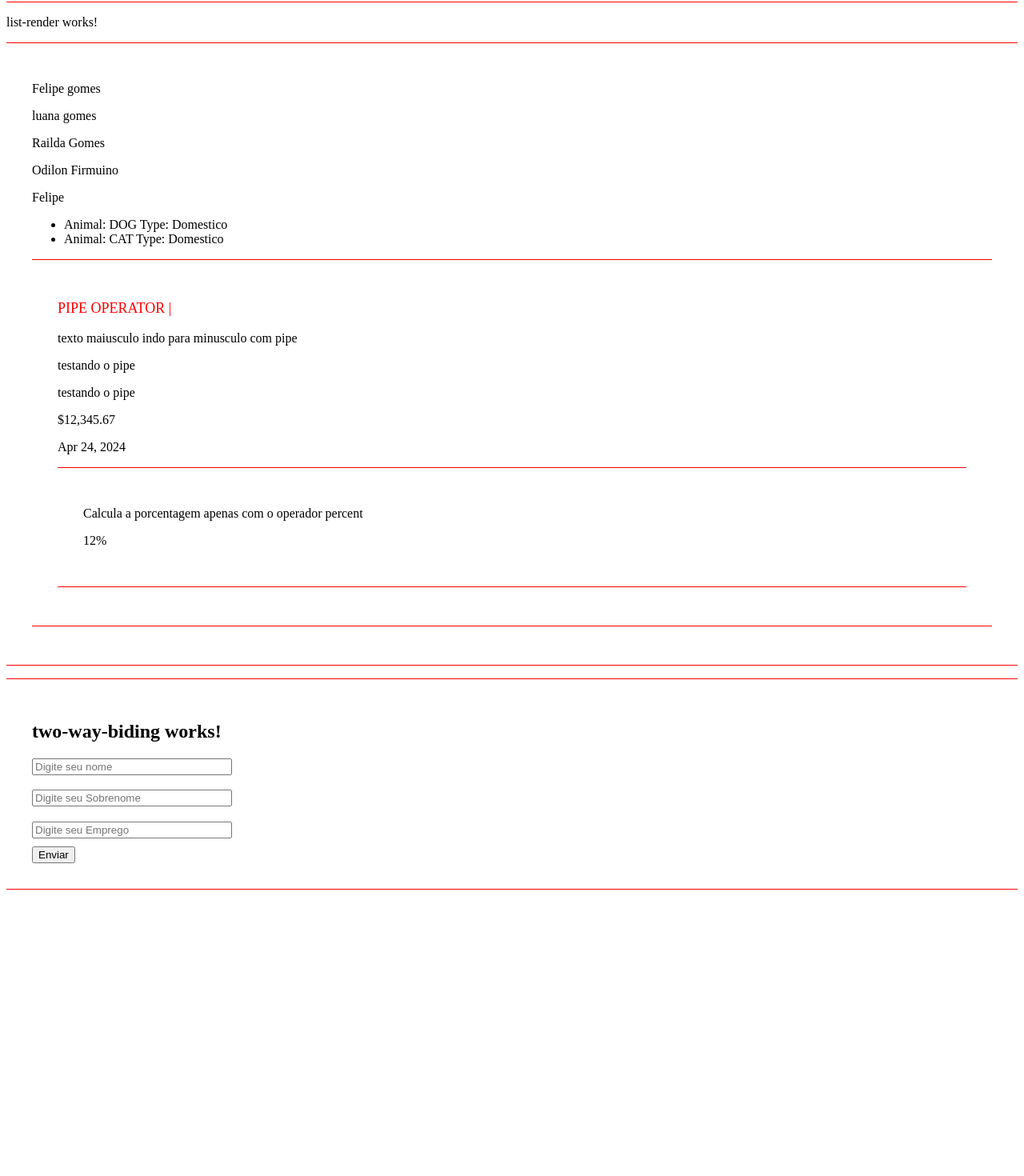
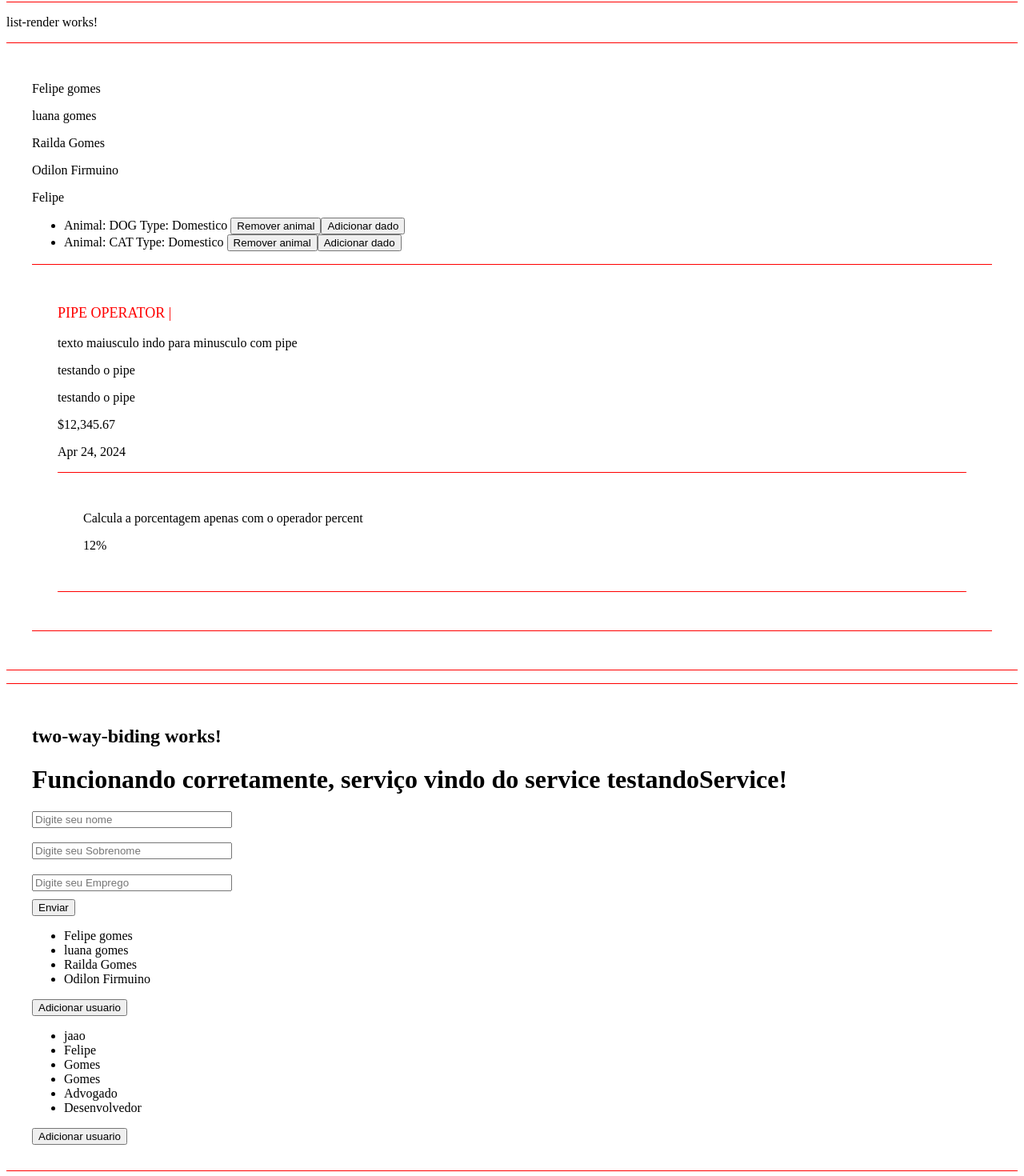
Before and after one commit to Felipe-Gs/curso-angular, an Angular app: page / in a window 1280 px wide. Shown: the part 1132-2602 px from the top of the page at 80% size. Built offline with nearby package versions, Linux system fonts and the light colour scheme.

Commit message:
feat: using services in page

```diff
--- a/src/app/components/list-render/list-render.component.html
+++ b/src/app/components/list-render/list-render.component.html
@@ -3,9 +3,11 @@
   <p *ngFor="let dado of dados">{{dado}}</p>
   <p>{{dadosObj.nome}}</p>
   <ul>
-    <li *ngFor="let item of animais">
-      Animal: {{item.name |uppercase}}
-      Type: {{item.type}}
+    <li *ngFor="let animal of animais">
+      Animal: {{animal.name |uppercase}}
+      Type: {{animal.type}}
+      <button (click)="removeAnimal(animal)">Remover animal</button>
+      <button (click)="adicionarD()">Adicionar dado</button>
     </li>
   </ul>
   <div class="class">
@@ -20,6 +22,7 @@
         <p>Calcula a porcentagem apenas com o operador percent</p>
         <p>{{ 0.1234 | percent }}</p>
     </div>
+
   </div>
 
 </div>
--- a/src/app/components/list-render/list-render.component.ts
+++ b/src/app/components/list-render/list-render.component.ts
@@ -1,4 +1,5 @@
 import { Component } from '@angular/core';
+import { ListService } from '../../services/list.service';
 
 export interface Animal {
   name?: string;
@@ -11,7 +12,19 @@ export interface Animal {
   styleUrl: './list-render.component.css',
 })
 export class ListRenderComponent {
-  dados = ['Felipe gomes', 'luana gomes', 'Railda Gomes', 'Odilon Firmuino'];
+  constructor(private listService: ListService) {}
+
+  removeAnimal(animal: Animal) {
+    console.log('removendo animal!');
+    this.animais = this.listService.remove(this.animais, animal);
+  }
+
+  // dados = ['Felipe gomes', 'luana gomes', 'Railda Gomes', 'Odilon Firmuino'];
+  dados = this.listService.getDados();
+
+  adicionarD() {
+    this.listService.adicionarDados('Joao');
+  }
 
   //usando a interface que fiz em cima
   animais: Animal[] = [
--- a/src/app/components/two-way-biding/two-way-biding.component.html
+++ b/src/app/components/two-way-biding/two-way-biding.component.html
@@ -4,6 +4,7 @@
   <form action="">
     <!-- ASSIM QUE VOU DIGITANDO O VALOR JA VAI SENDO GUARDADO DENTRO DA VARIAVEL AUTOMATICAMENTE -->
     <!-- CONCEIRO DE DATA BINDING É JUSTAMENTE ISSO -->
+    <h1>{{tertarService}}</h1>
     <div class="DivInputs">
         <input
           type="text"
@@ -40,4 +41,19 @@
   </div>
   <!-- <div *ngIf="name; else elseBlock">If esta ativo.</div>
 <ng-template #elseBlock>Else está ativo</ng-template> -->
+<div>
+  <ul>
+    <li *ngFor="let usuario of usuarios">{{usuario}}</li>
+  </ul>
+  <button (click)="adicionarUsuarios()">Adicionar usuario</button>
 </div>
+<div>
+  <ul>
+    <li *ngFor="let usuarioObj of usuariosObj">{{usuarioObj.nome}}</li>
+    <li *ngFor="let usuarioObj of usuariosObj">{{usuarioObj.sobreNome}}</li>
+    <li *ngFor="let usuarioObj of usuariosObj">{{usuarioObj.Emprego}}</li>
+  </ul>
+  <button (click)="adicionarUsuariosObg()">Adicionar usuario</button>
+</div>
+
+</div>
--- a/src/app/components/two-way-biding/two-way-biding.component.ts
+++ b/src/app/components/two-way-biding/two-way-biding.component.ts
@@ -1,25 +1,59 @@
 import { Component } from '@angular/core';
+import { ListService } from '../../services/list.service';
 
-interface Idata {
+export interface Idata {
   nome: String;
   sobreNome: String;
   Emprego: String;
 }
+
 @Component({
   selector: 'app-two-way-biding',
   templateUrl: './two-way-biding.component.html',
   styleUrl: './two-way-biding.component.css',
 })
 export class TwoWayBidingComponent {
+  constructor(private listService: ListService) {}
+
   data: Idata = {
     nome: '',
     sobreNome: '',
     Emprego: '',
   };
 
+  tertarService = this.listService.testandoService();
+
+  usuarios = this.listService.getDados();
+  usuariosObj = this.listService.buscarDadosObjeto();
+  adicionarUsuarios() {
+    const nomeCompleto = `${this.data.nome} ${this.data.sobreNome}`;
+    this.listService.adicionarDados(nomeCompleto);
+  }
+
+  adicionarUsuariosObg() {
+    const dados = {
+      nome: this.data.nome,
+      sobreNome: this.data.sobreNome,
+      Emprego: this.data.Emprego,
+    };
+    this.listService.adicionarObjeto(dados);
+  }
+
   visible: boolean = false;
 
   onChangedata() {
     this.visible = !this.visible;
   }
+
+  novoDadoObjeto() {
+    this.listService.adicionarObjeto(this.data);
+    this.data.nome = '';
+    this.data.sobreNome = '';
+    this.data.Emprego = '';
+  }
+
+  buscarDadosObj() {
+    this.listService.buscarDadosObjeto();
+  }
+  dadosObj = this.listService.buscarDadosObjeto();
 }
--- /dev/null
+++ b/src/app/services/list.service.ts
@@ -0,0 +1,54 @@
+import { Injectable } from '@angular/core';
+import { Animal } from '../components/list-render/list-render.component';
+import { Idata } from '../components/two-way-biding/two-way-biding.component';
+
+@Injectable({
+  providedIn: 'root',
+})
+export class ListService {
+  private dados: string[] = [
+    'Felipe gomes',
+    'luana gomes',
+    'Railda Gomes',
+    'Odilon Firmuino',
+  ];
+
+  private objetoDados: Idata[] = [
+    {
+      nome: 'jaao',
+      sobreNome: 'Gomes',
+      Emprego: 'Advogado',
+    },
+    {
+      nome: 'Felipe',
+      sobreNome: 'Gomes',
+      Emprego: 'Desenvolvedor',
+    },
+  ];
+
+  constructor() {}
+
+  adicionarDados(dado: string): void {
+    this.dados.push(dado);
+  }
+
+  getDados(): string[] {
+    return this.dados;
+  }
+
+  adicionarObjeto(novoObjeto: Idata): void {
+    this.objetoDados.push(novoObjeto);
+  }
+
+  buscarDadosObjeto(): Idata[] {
+    return this.objetoDados;
+  }
+
+  remove(animals: Animal[], animal: Animal) {
+    return animals.filter((a) => animal.name !== a.name);
+  }
+
+  testandoService(): String {
+    return 'Funcionando corretamente, serviço vindo do service testandoService!';
+  }
+}
```
Also changed, not shown: 1 other file (tests, documents, lock files or other folders).
